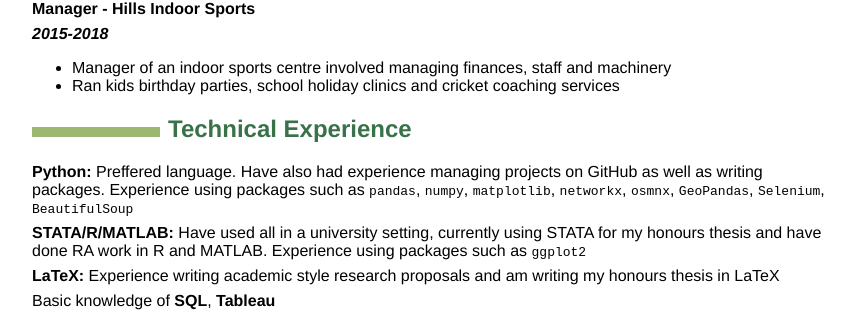
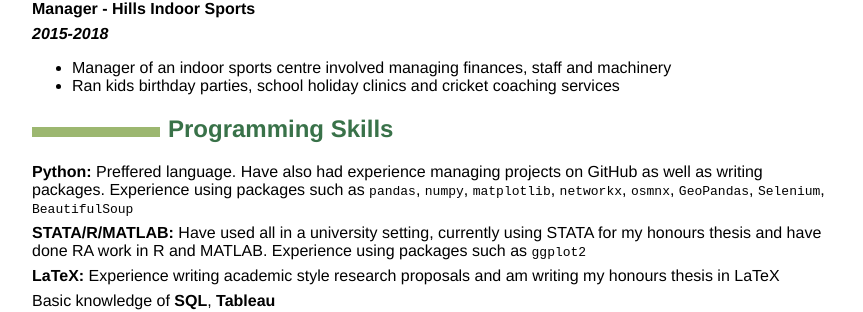
Before and after one commit to varunsatish/varunsatish.github.io, a Jekyll site: the page built from CV_long.html, in a window 1280 px wide. Shown: the part 1307-1619 px from the top of the page, without its empty margins (208-1071 px from the left). Built offline with Jekyll 4.4.1, drawn with Linux system fonts in a browser that asks for light colours.

Commit message:
modified cv

```diff
--- a/CV_long.html
+++ b/CV_long.html
@@ -185,7 +185,7 @@ permalink: "/CV/"
 <li>Manager of an indoor sports centre involved managing finances, staff and machinery</li>
 <li>Ran kids birthday parties, school holiday clinics and cricket coaching services</li>
 </ul>
-<h2 id="technical-experience">Technical Experience</h2>
+<h2 id="programming-skills">Programming Skills</h2>
 <p><strong>Python:</strong> Preffered language. Have also had experience managing projects on GitHub as well as writing packages. Experience using packages such as <code>pandas</code>, <code>numpy</code>, <code>matplotlib</code>, <code>networkx</code>, <code>osmnx</code>, <code>GeoPandas</code>, <code>Selenium</code>, <code>BeautifulSoup</code></p>
 <p><strong>STATA/R/MATLAB:</strong> Have used all in a university setting, currently using STATA for my honours thesis and have done RA work in R and MATLAB. Experience using packages such as <code>ggplot2</code></p>
 <p><strong>LaTeX:</strong> Experience writing academic style research proposals and am writing my honours thesis in LaTeX</p>
```
Also changed, not shown: 1 other file.
